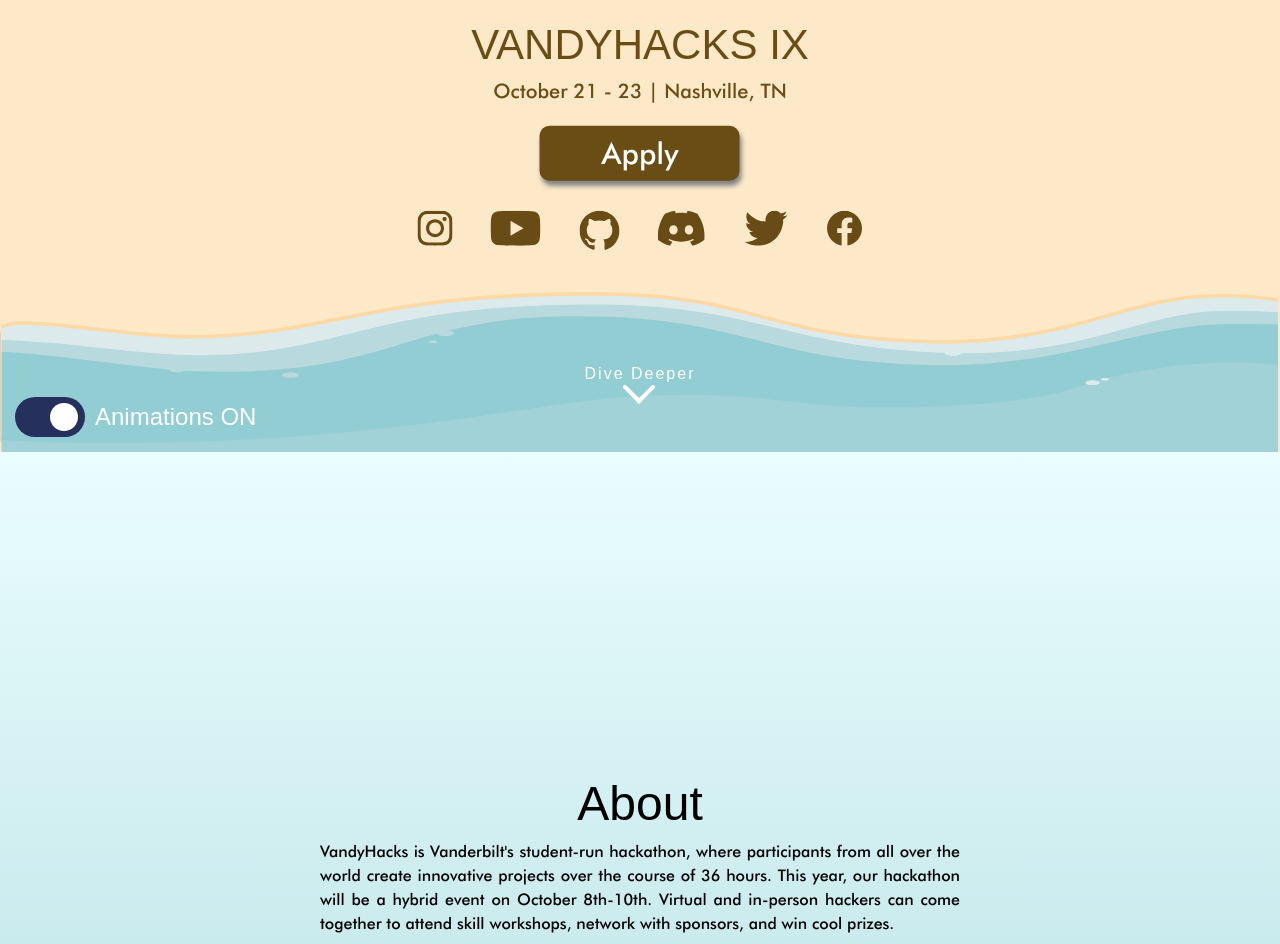
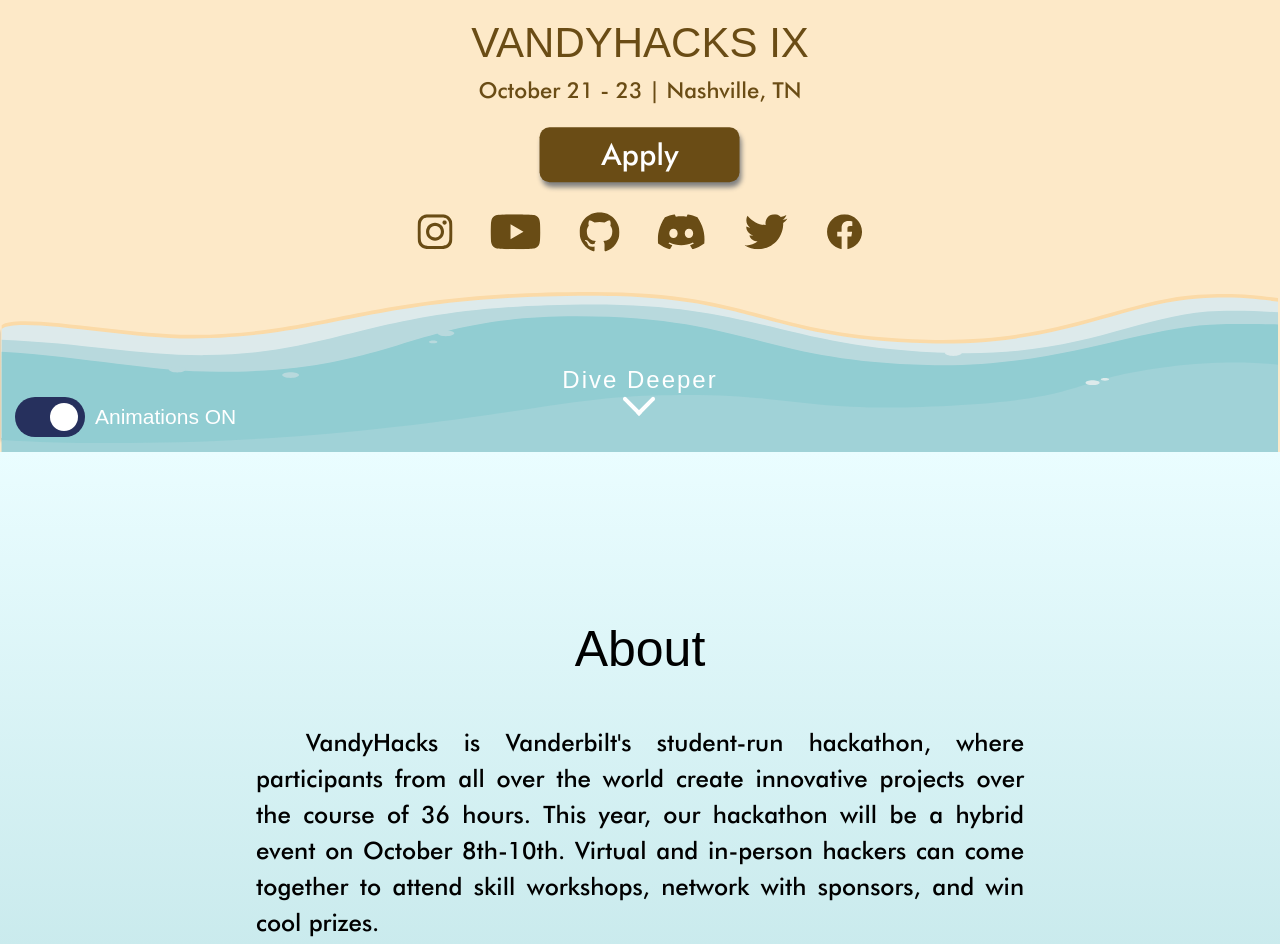
Before and after one commit to VandyHacks/vh9-promo-site, a Svelte app: page / in a window 1280 px wide. Shown: the part 348-1292 px from the top of the page. Built offline with nearby package versions, Linux system fonts and the light colour scheme; a web font is replaced by a local one.

Commit message:
fix responsive uhhhhh css is painful

```diff
--- a/public/global.css
+++ b/public/global.css
@@ -46,5 +46,27 @@
 }
 
 .text-heading {
-	font-size: 3em;
+	font-size: 34px;
 }
+
+.text-paragraph {
+	font-size: 16px;
+}
+
+@media screen and (min-width: 480px) {
+	.text-heading {
+		font-size: 42px;
+	}
+	.text-paragraph {
+		font-size: 20px;
+	}
+}
+
+@media screen and (min-width: 768px) {
+	.text-heading {
+		font-size: 50px;
+	}
+	.text-paragraph {
+		font-size: 24px;
+	}
+}
--- a/src/components/DiveDeeper.svelte
+++ b/src/components/DiveDeeper.svelte
@@ -49,6 +49,19 @@
 
 	#text {
 		padding-top: 10px;
+		font-size: 18px;
+	}
+
+	@media screen and (min-width: 480px) {
+		#text {
+			font-size: 20px;
+		}
+	}
+
+	@media screen and (min-width: 768px) {
+		#text {
+			font-size: 24px;
+		}
 	}
 
 	#arrow > ul {
--- a/src/components/Navbar.svelte
+++ b/src/components/Navbar.svelte
@@ -214,7 +214,6 @@
 
 	#close-button {
 		position: absolute;
-		/* background-color: pink; */
 		top: 30px;
 		right: 20px;
 		transform: scale(1.5);
--- a/src/pages/About.svelte
+++ b/src/pages/About.svelte
@@ -4,9 +4,12 @@
 </script>
 
 <div id="about">
-	<div class="center">
+	<div class="text-container">
 		<div class="text-heading">About</div>
-		<div style="font-family: Futura; text-align: justify; ">
+		<div
+			class="text-paragraph"
+			style="font-family: Futura; text-align: justify; text-indent: 50px; margin: 0 20%; margin-top: 3%;"
+		>
 			VandyHacks is Vanderbilt's student-run hackathon, where participants
 			from all over the world create innovative projects over the course
 			of 36 hours. This year, our hackathon will be a hybrid event on
@@ -33,4 +36,13 @@
 	#about > * {
 		z-index: 1;
 	}
+
+	.text-container {
+		width: 100%;
+		margin: 0 auto;
+		height: 100%;
+		padding-top: 20vh;
+		z-index: 100;
+		position: relative;
+	}
 </style>
--- a/src/pages/Home.svelte
+++ b/src/pages/Home.svelte
@@ -18,7 +18,7 @@
 </script>
 
 <div id="home">
-	<div class="center" style="color: var(--beach-text);">
+	<div class="beach" style="color: var(--beach-text);">
 		<div id="main-logo">
 			<MainLogo />
 		</div>
@@ -44,16 +44,12 @@
 		<BeachDecor />
 	</div>
 
-	<MediaQuery query="(min-width: 481px)" let:matches>
-		{#if matches}
 	<button
 		id="animation-toggle"
 		class={$isAnimationOn ? "on" : "off"}
 		role="switch"
 		on:click={toggleAnimation}
 	/>
-		{/if}
-	</MediaQuery>
 
 	<DiveDeeper currentPage="home" />
 </div>
@@ -70,9 +66,10 @@
 	#apply-button {
 		background-color: var(--beach-text);
 		color: white;
-		font-size: 30px;
+		font-size: 18px;
 		font-family: Futura;
-		width: 200px;
+		max-width: 200px;
+		width: 30vw;
 		margin: 20px auto 0 auto;
 		border-radius: 10px;
 		padding: 5px 0;
@@ -92,6 +89,7 @@
 		left: 15px;
 		width: 70px;
 		height: 40px;
+		font-size: 14px;
 	}
 
 	.on {
@@ -109,8 +107,6 @@
 		border-radius: 50%;
 		background: #fff;
 		top: 50%;
-		/* transform: translateY(-50%); */
-		/* right: 5px; */
 		width: 40%;
 		height: 70%;
 	}
@@ -151,27 +147,27 @@
 	#animation-toggle:hover {
 		cursor: pointer;
 	}
+
 	#main-logo {
-		width: 160px;
+		width: 100px;
 		margin: 0 auto;
 	}
 
 	#title {
-		font-size: 42px;
-		white-space: nowrap;
+		font-size: 24px;
 		padding-top: 1vh;
 	}
 
 	#date {
-		font-size: max(2.5vh, 1.5vw);
+		font-size: 16px;
 		font-family: Futura;
-		white-space: nowrap;
 	}
 
 	#social-media {
 		display: flex;
 		flex-direction: row;
-		justify-content: space-around;
+		align-items: center;
+		justify-content: center;
 		margin: 30px auto 0 auto;
 	}
 
@@ -186,4 +182,41 @@
 		width: 30vw;
 		height: 70vh;
 	}
+
+	.beach {
+		position: absolute;
+		top: 50%;
+		left: 50%;
+		transform: translate(-50%, -50%);
+	}
+
+	@media screen and (min-width: 480px) {
+		#main-logo {
+			width: 130px;
+		}
+		#title {
+			font-size: 30px;
+		}
+		#date {
+			font-size: 20px;
+		}
+		#apply-button {
+			font-size: 24px;
+		}
+	}
+
+	@media screen and (min-width: 768px) {
+		#main-logo {
+			width: 160px;
+		}
+		#title {
+			font-size: 42px;
+		}
+		#date {
+			font-size: 22px;
+		}
+		#apply-button {
+			font-size: 30px;
+		}
+	}
 </style>
```
Lines whose indentation alone changed are shown as unchanged.
